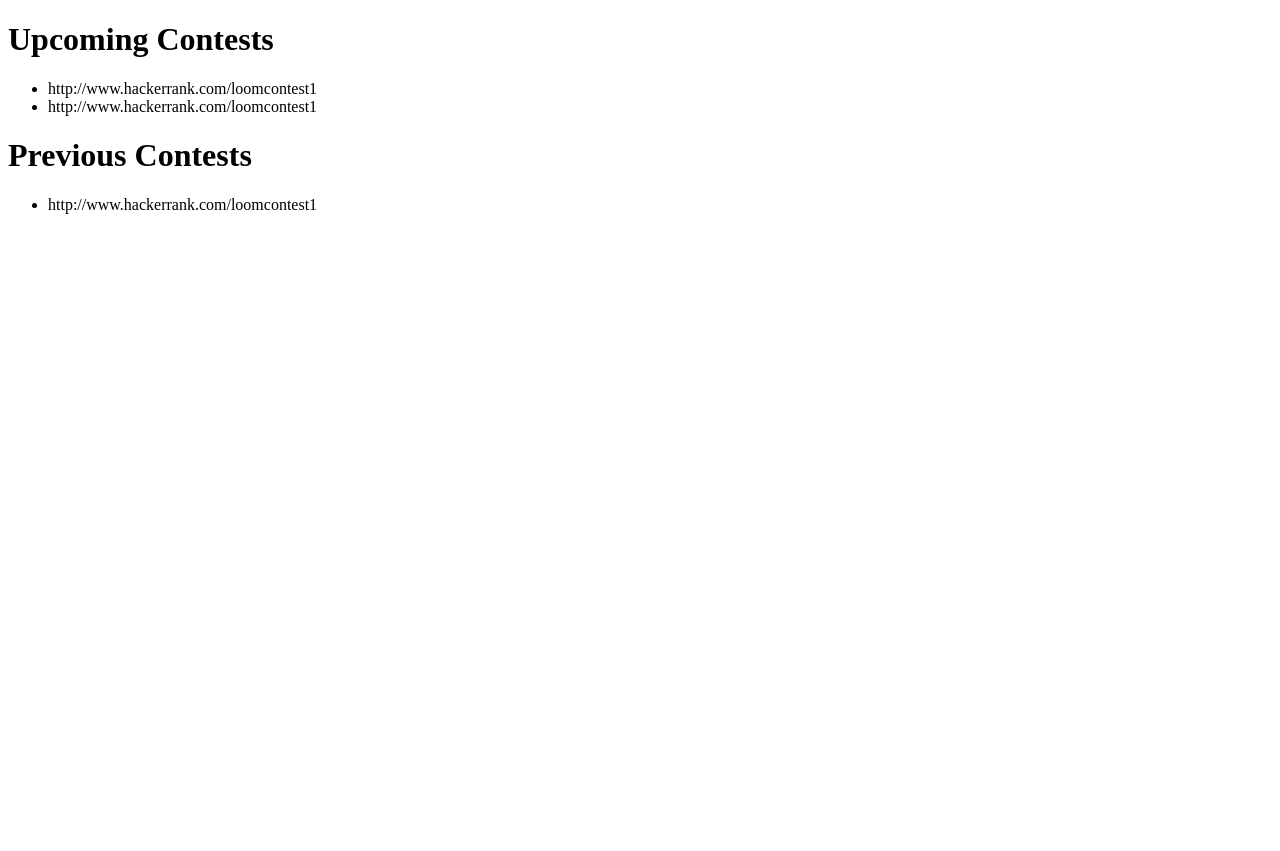
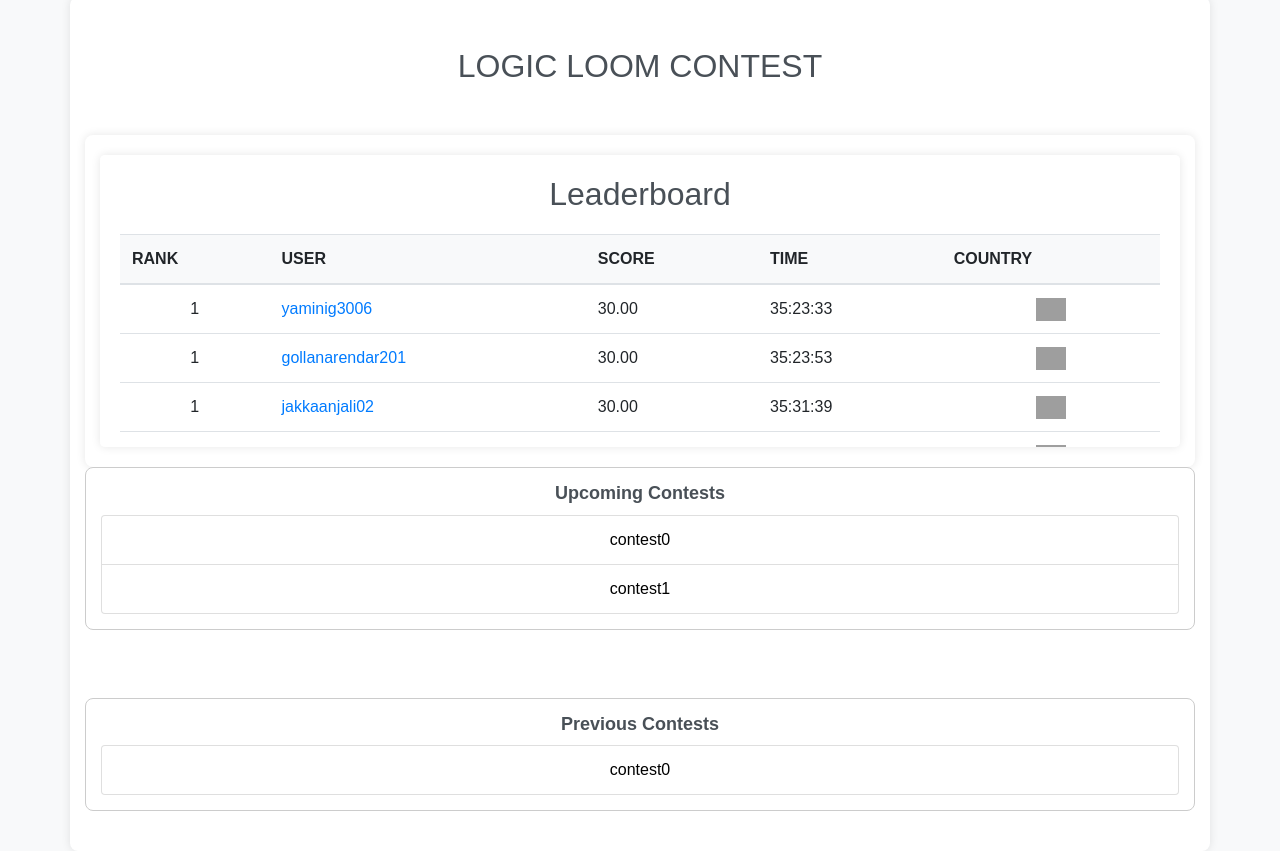
Before and after one commit to Narendarcodes/gptlogicloom, a Django app: page /contenst/ in a window 1280 px wide. Before the commit the page ends 214 px from the top, so only its background shows below. Run offline with Django 5.2, Linux system fonts and the light colour scheme; data comes from the database, SQL or seed files in the repository; both versions use the stored data as it was after the commit; some libraries are stand-ins or nearby versions; grey boxes are pictures that could not be loaded.

Commit message:
updated contestpage

```diff
--- a/contestapp/urls.py
+++ b/contestapp/urls.py
@@ -3,4 +3,5 @@
 
 urlpatterns = [
     path('', views.contest_page, name='contest_page'),
+    path('leaderboard1/', views.leaderboard_page1, name='leaderboard_page1'),
 ]
--- a/contestapp/views.py
+++ b/contestapp/views.py
@@ -6,3 +6,8 @@
     upcoming_contests = Contest.objects.filter(start_date__gte=timezone.now())
     previous_contests = Contest.objects.filter(end_date__lt=timezone.now())
     return render(request, 'contests/contest_page.html', {'upcoming_contests': upcoming_contests, 'previous_contests': previous_contests})
+
+
+def leaderboard_page1(request):
+    # Your logic to fetch leaderboard data goes here
+    return render(request, 'contests/leaderboard1.html')
--- a/templates/contests/contest_page.html
+++ b/templates/contests/contest_page.html
@@ -4,20 +4,110 @@
     <meta charset="UTF-8">
     <meta name="viewport" content="width=device-width, initial-scale=1.0">
     <title>Contest Page</title>
+    <!-- Bootstrap CSS -->
+    <link href="https://maxcdn.bootstrapcdn.com/bootstrap/4.5.2/css/bootstrap.min.css" rel="stylesheet">
+    <style>
+        /* Custom CSS styles can be added here */
+        body {
+            background-color: #f0f0f0; /* Light Grey */
+            display: flex;
+            justify-content: center;
+            align-items: center;
+            height: 100vh;
+            margin: 0;
+        }
+
+        .container {
+            background-color: #fff; /* White */
+            border-radius: 8px;
+            box-shadow: 0 0 10px rgba(0, 0, 0, 0.1);
+            padding: 20px;
+            max-width: 600px; /* Limit container width */
+            width: 100%; /* Ensure container takes full width */
+        }
+
+        .contest-card {
+            background-color: #fff; /* White */
+            border: 1px solid #ccc;
+            border-radius: 8px;
+            padding: 15px;
+            margin-bottom: 20px;
+            transition: all 0.3s ease;
+        }
+
+        .contest-card:hover {
+            transform: translateY(-5px);
+            box-shadow: 0 4px 8px rgba(0, 0, 0, 0.1);
+        }
+
+        .contest-link {
+            color: black;
+            text-decoration: none;
+        }
+
+        .contest-link:hover {
+            color: #333;
+        }
+
+        .contest-title {
+            font-size: 18px;
+            font-weight: bold;
+            margin-bottom: 10px;
+        }
+
+        .list-group-item {
+            border: none;
+            padding: 5px 0;
+        }
+
+        .logic-loom-contest {
+            margin-top: 30px; /* Adjust margin-top as needed */
+        }
+    </style>
 </head>
 <body>
-    <h1>Upcoming Contests</h1>
-    <ul>
-        {% for contest in upcoming_contests %}
-            <li>{{ contest.hackerrank_link}}</li>
-        {% endfor %}
-    </ul>
 
-    <h1>Previous Contests</h1>
-    <ul>
-        {% for contest in previous_contests %}
-            <li>{{ contest.hackerrank_link}}</li>
-        {% endfor %}
-    </ul>
+    <div class="container mt-5">
+        <div class="row">
+            <div class="col-md-12 text-center logic-loom-contest">
+                <h2>LOGIC LOOM CONTEST</h2>
+                {% include 'contests/leaderboard1.html' %}
+            </div>
+        </div>
+        <div class="row">
+            <div class="col-md-12 text-center">
+                <div class="contest-card">
+                    <h2 class="contest-title">Upcoming Contests</h2>
+                    <ul class="list-group">
+                        <!-- Add upcoming contests here -->
+                        {% for contest in upcoming_contests %}
+                            <li class="list-group-item">
+                                <a href="{{ contest.hackerrank_link }}" class="contest-link">{{ contest.title }}</a>
+                            </li>
+                        {% endfor %}
+                    </ul>
+                    <a href="{% url 'contest_page' %}"></a>
+                </div>
+            </div>
+        </div>
+        <div class="row mt-5">
+            <div class="col-md-12 text-center">
+                <div class="contest-card">
+                    <h2 class="contest-title">Previous Contests</h2>
+                    <ul class="list-group">
+                        {% for contest in previous_contests %}
+                            <li class="list-group-item">
+                                <a href="{{ contest.hackerrank_link }}" class="contest-link">{{ contest.title }}</a>
+                            </li>
+                        {% endfor %}
+                    </ul>
+                    <a href="{% url 'contest_page' %}"></a>
+                </div>
+            </div>
+        </div>
+    </div>
+
+    <!-- Bootstrap JS (Optional) -->
+    <script src="https://maxcdn.bootstrapcdn.com/bootstrap/4.5.2/js/bootstrap.min.js"></script>
 </body>
 </html>
--- /dev/null
+++ b/templates/contests/leaderboard1.html
@@ -0,0 +1,140 @@
+<!DOCTYPE html>
+<html lang="en">
+<head>
+    <meta charset="UTF-8">
+    <meta name="viewport" content="width=device-width, initial-scale=1.0">
+    <title>Leaderboard</title>
+    <!-- Bootstrap CSS -->
+    <link href="https://maxcdn.bootstrapcdn.com/bootstrap/4.5.2/css/bootstrap.min.css" rel="stylesheet">
+    <!-- Custom CSS -->
+    <style>
+        body {
+            font-family: Arial, sans-serif;
+            background-color: #f8f9fa;
+            color: #495057;
+        }
+        .container {
+            margin-top: 50px;
+        }
+        .leaderboard {
+            background-color: #fff;
+            border-radius: 5px;
+            box-shadow: 0px 0px 10px 0px rgba(0,0,0,0.1);
+            padding: 20px;
+            overflow-y: auto; /* Enable vertical scrolling */
+            max-height: calc(5 * 50px + 2 * 20px + 2 * 1px); /* Height for 5 rows */
+        }
+        .leaderboard h2 {
+            margin-bottom: 20px;
+            text-align: center;
+        }
+        .table-wrap {
+            overflow-x: auto;
+        }
+        table {
+            width: 100%;
+            border-collapse: collapse;
+        }
+        th, td {
+            padding: 10px;
+            text-align: left;
+            border-bottom: 1px solid #dee2e6;
+        }
+        th {
+            background-color: #f8f9fa;
+            font-weight: bold;
+            text-transform: uppercase;
+        }
+        .text-center {
+            text-align: center;
+        }
+        .country-flag {
+            max-width: 30px;
+            height: auto;
+            vertical-align: middle;
+        }
+        @media (max-width: 768px) {
+            .table-wrap {
+                overflow-x: scroll;
+            }
+        }
+    </style>
+</head>
+<body>
+    <div class="container">
+        <div class="leaderboard">
+            <h2>Leaderboard</h2>
+            <div class="table-wrap">
+                <table class="table">
+                    <thead>
+                        <tr>
+                            <th>Rank</th>
+                            <th>User</th>
+                            <th>Score</th>
+                            <th>Time</th>
+                            <th>Country</th>
+                        </tr>
+                    </thead>
+                    <tbody>
+                        <!-- Your leaderboard rows go here -->
+                        <tr>
+                            <td class="text-center">1</td>
+                            <td><a href="/yaminig3006" target="_blank">yaminig3006</a></td>
+                            <td>30.00</td>
+                            <td>35:23:33</td>
+                            <td class="text-center"><img class="country-flag" src="https://hrcdn.net/hackerrank/static/flags/IN.png" alt="India" title="India"></td>
+                        </tr>
+                        <!-- Repeat the above row structure for other leaderboard entries -->
+                        <tr>
+                            <td class="text-center">1</td>
+                            <td><a href="/gollanarendar201" target="_blank">gollanarendar201</a></td>
+                            <td>30.00</td>
+                            <td>35:23:53</td>
+                            <td class="text-center"><img class="country-flag" src="https://hrcdn.net/hackerrank/static/flags/IN.png" alt="India" title="India"></td>
+                        </tr>
+                        <tr>
+                            <td class="text-center">1</td>
+                            <td><a href="/jakkaanjali02" target="_blank">jakkaanjali02</a></td>
+                            <td>30.00</td>
+                            <td>35:31:39</td>
+                            <td class="text-center"><img class="country-flag" src="https://hrcdn.net/hackerrank/static/flags/IN.png" alt="India" title="India"></td>
+                        </tr>
+                        <tr>
+                            <td class="text-center">1</td>
+                            <td><a href="/pranithapebbeti" target="_blank">pranithapebbeti</a></td>
+                            <td>30.00</td>
+                            <td>35:41:42</td>
+                            <td class="text-center"><img class="country-flag" src="https://hrcdn.net/hackerrank/static/flags/IN.png" alt="India" title="India"></td>
+                        </tr>
+                        <tr>
+                            <td class="text-center">1</td>
+                            <td><a href="/yaminig3006" target="_blank">yaminig3006</a></td>
+                            <td>30.00</td>
+                            <td>35:23:33</td>
+                            <td class="text-center"><img class="country-flag" src="https://hrcdn.net/hackerrank/static/flags/IN.png" alt="India" title="India"></td>
+                        </tr>
+                        <!-- Repeat the above row structure for other leaderboard entries -->
+                        <tr>
+                            <td class="text-center">1</td>
+                            <td><a href="/gollanarendar201" target="_blank">gollanarendar201</a></td>
+                            <td>30.00</td>
+                            <td>35:23:53</td>
+                            <td class="text-center"><img class="country-flag" src="https://hrcdn.net/hackerrank/static/flags/IN.png" alt="India" title="India"></td>
+                        </tr>
+                        <tr>
+                            <td class="text-center">1</td>
+                            <td><a href="/jakkaanjali02" target="_blank">jakkaanjali02</a></td>
+                            <td>30.00</td>
+                            <td>35:31:39</td>
+                            <td class="text-center"><img class="country-flag" src="https://hrcdn.net/hackerrank/static/flags/IN.png" alt="India" title="India"></td>
+                        </tr>
+                    </tbody>
+                </table>
+            </div>
+        </div>
+    </div>
+
+    <!-- Bootstrap JS (Optional) -->
+    <script src="https://maxcdn.bootstrapcdn.com/bootstrap/4.5.2/js/bootstrap.min.js"></script>
+</body>
+</html>
```
Also changed, not shown: db.sqlite3.
